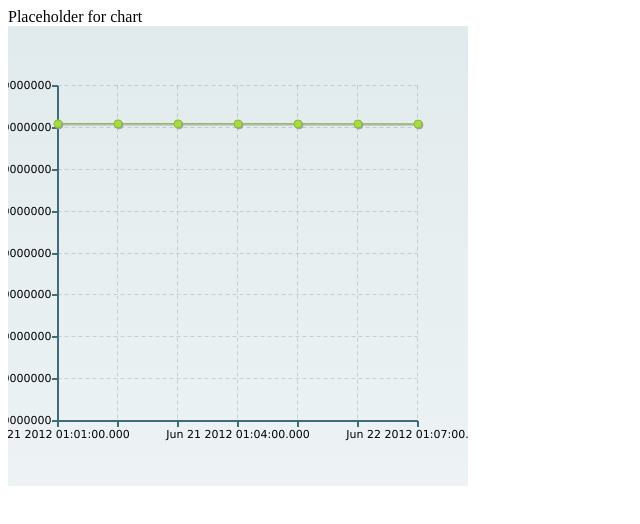
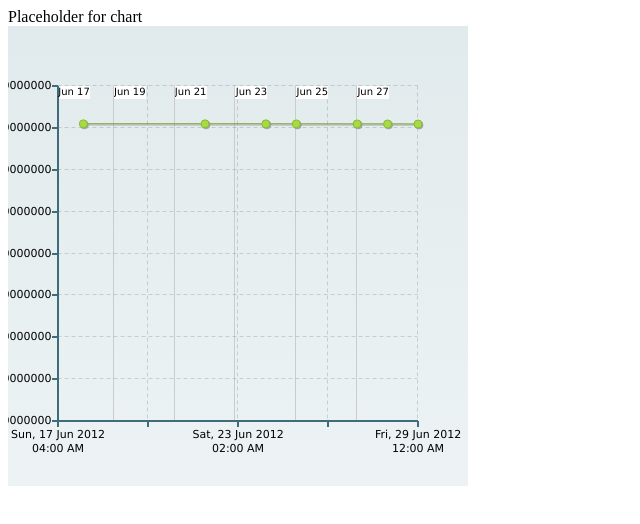
Before and after one commit to ctarrington/CanvasSamples, a plain HTML site: page try01_linechart/index.html in a window 1280 px wide. Shown: the whole page, without its empty margins (0-640 px from the left). Drawn offline with nearby package versions, Linux system fonts and the light colour scheme.

Commit message:
basic date conversion for short. one line at a time.

```diff
--- a/try01_linechart/displayChart.js
+++ b/try01_linechart/displayChart.js
@@ -1,16 +1,24 @@
 $(document).ready(function() {
 
-	var NUMERIC_DATA_REGEXP = /^\d+\.{0,1}\d+\s+/;
-	var SHORT_DATE_TIME_REGEXP = /^\d{2}\/\d{2}\/\d{4}\s\d{2}:\d{2}:\d{2}(\.\d+){0,1}\s+/;
-	var LONG_DATE_TIME_REGEXP = /^^[a-zA-Z]{3}\s+\d{2}\s+\d{4}\s\d{2}:\d{2}:\d{2}(\.\d+){0,1}\s+/;
-	var SHORT_DATE_REGEXP = /^\d{2}\/\d{2}\/\d{4}\s+/;
-	var LONG_DATE_REGEXP = /^[a-zA-Z]{3}\s+\d{2}\s+\d{4}\s+/;
-	var EXPRESSIONS = [NUMERIC_DATA_REGEXP, SHORT_DATE_TIME_REGEXP, LONG_DATE_TIME_REGEXP, SHORT_DATE_REGEXP, LONG_DATE_REGEXP];
+	var NUMERIC_DATA_REGEXP = {regexp: /^\d+\.{0,1}\d+\s+/, convertor: parseFloat};
+	var SHORT_DATE_TIME_REGEXP = {regexp: /^\d{2}\/\d{2}\/\d{4}\s\d{2}:\d{2}:\d{2}(\.\d+){0,1}\s+/, convertor: null};
+	var LONG_DATE_TIME_REGEXP = {regexp: /^^[a-zA-Z]{3}\s+\d{2}\s+\d{4}\s\d{2}:\d{2}:\d{2}(\.\d+){0,1}\s+/, convertor: null};
+	var SHORT_DATE_REGEXP = {regexp: /^\d{2}\/\d{2}\/\d{4}\s+/, convertor: convertShortDate};
+	var LONG_DATE_REGEXP = {regexp: /^[a-zA-Z]{3}\s+\d{2}\s+\d{4}\s+/, convertor: null};
+	var PARSERS = [NUMERIC_DATA_REGEXP, SHORT_DATE_TIME_REGEXP, LONG_DATE_TIME_REGEXP, SHORT_DATE_REGEXP, LONG_DATE_REGEXP];
 
 	var configLine = {
 		graphset: [
 		{plot:{exact:true, decimals:4},
 		 type: 'line',
+		 "scale-x":{
+            "max-items":5,
+            "min-value":1339992000000-1000*60*60*24,
+            "step":1000*60,
+            "transform":{
+                "type":"date",
+                "all":"%D, %d %M %Y<br />%h:%i %A"
+            }},
 		 series: [{"line-width":1}]
 		}]
 	};
@@ -31,22 +39,33 @@ $(document).ready(function() {
   		return !isNaN(parseFloat(n)) && isFinite(n);
 	}
 
+	function convertShortDate(rawvalue)
+	{
+		return $.datepicker.parseDate('mm/dd/yy', rawvalue).getTime();
+	}
+
 	function parseNextData(line)
 	{
 		var match = null;
 
-		for (var ctr=0;ctr<EXPRESSIONS.length;ctr++)
+		for (var ctr=0;ctr<PARSERS.length;ctr++)
 		{
-			var matches = line.match(EXPRESSIONS[ctr]);
+			var matches = line.match(PARSERS[ctr].regexp);
 
 			if (matches)
 			{
 				match = matches[0].trim();
-				break;
+				var convertedValue = match;
+
+				if (PARSERS[ctr].convertor)
+				{
+					convertedValue = PARSERS[ctr].convertor(match);
+				}
+				return {match: match, value: convertedValue};
 			}
 		}
 
-		return match;
+		return null;
 	}
 
 	function parseDataLine(line)
@@ -57,25 +76,25 @@ $(document).ready(function() {
 			line = line.trim() +' ';  // we need a space at the end of the line, as the regexps use the space as part of the match
 			var data = parseNextData(line);
 
-			if (!data)
+			if (!data || !data.value)
 			{
 				break;
 			}
 			else
 			{
-				line = line.substr(data.length);
-				if (isNumber(data))
+				line = line.substr(data.match.length);
+				if (isNumber(data.value))
 				{
-					data = parseFloat(data);
+					data.value = parseFloat(data.value);
 				}
-				dataForLine.push(data);
+				dataForLine.push(data.value);
 			}
 		}
 
 		return dataForLine;
 	}
 
-	function parseOutputFromFreeFlyer(data)
+	function parseOutputFromAnalysis(data)
 	{
 		var DESCRIPTION_REGEXP = /^\S+/;
 		var COLUMN_HEADER_REGEXP = /^\s+[a-zA-Z]+/;
@@ -122,9 +141,9 @@ $(document).ready(function() {
 	}
 
 
-	function processData(data)
+	function processData(rawdata)
 	{
-		var parsed = parseOutputFromFreeFlyer(data);
+		var parsed = parseOutputFromAnalysis(rawdata);
 		var data = parsed.data;
 
 		config.graphset[0].series[0].values = data;
@@ -140,4 +159,7 @@ $(document).ready(function() {
 
 	$.get('short_formatted_longdate_vs_decimal.txt', processData);
 
+
+
+
 });
--- a/try01_linechart/index.html
+++ b/try01_linechart/index.html
@@ -3,6 +3,7 @@
    <head>
      <title>Sample 01</title>
      <script type="text/javascript" src="https://ajax.googleapis.com/ajax/libs/jquery/1.7.2/jquery.min.js"></script>
+     <script type="text/javascript" src="http://ajax.googleapis.com/ajax/libs/jqueryui/1.8.9/jquery-ui.min.js"></script>
      <script type="text/javascript" src="zingchart-html5-min.js"></script>
      <script src='displayChart.js'></script>
    </head>
```
Also changed, not shown: try01_linechart/short_formatted_longdate_vs_decimal.txt.
